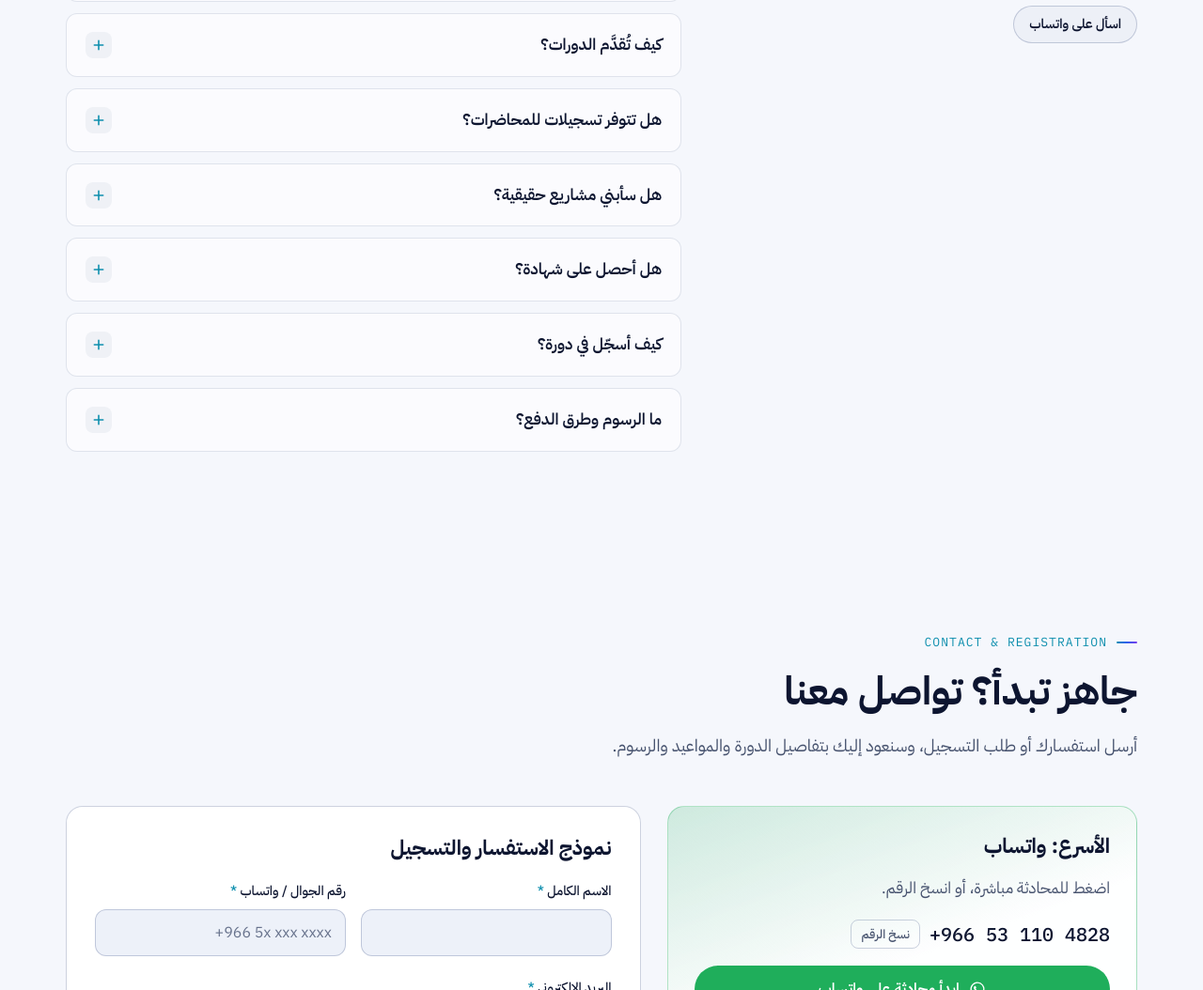
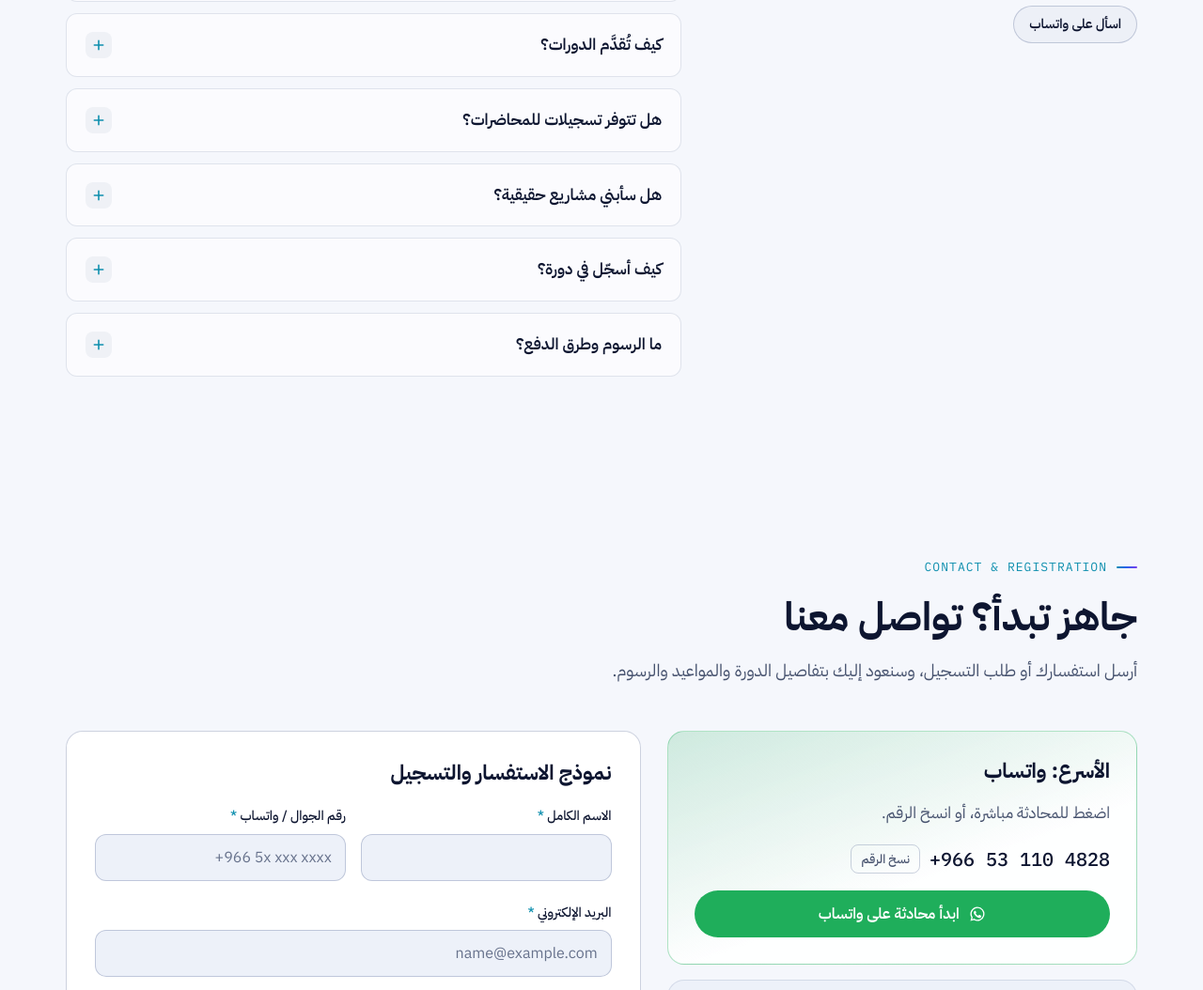
Before and after one commit to gargorey/codepath-academy, a plain HTML site: page index.html in a window 1280 px wide. Shown: the part 5821-6875 px from the top of the page at 94% size. Drawn offline with Linux system fonts and the light colour scheme.

Commit message:
Hide the certificate FAQ for now
Co-Authored-By: Claude Opus 5.5 <noreply@anthropic.com>
Claude-Session: https://claude.ai/code/session_01KhWuEkuoMM9GHrAXbyQhYn

```diff
--- a/index.html
+++ b/index.html
@@ -808,7 +808,8 @@ const FAQ = [
     en:"Yes. Every course ends with a practical project that brings together what you learned, plus hands-on exercises during the lessons."}],
   [{ar:"هل أحصل على شهادة؟", en:"Do I get a certificate?"},
    {ar:"تفاصيل الشهادات، إن وُجدت لدورة معينة، تُعلن مع تفاصيل تلك الدورة. تواصل معنا للاستفسار عن دورة محددة.",
-    en:"Certificate details, where offered, are announced with each course. Contact us to ask about a specific course."}],
+    en:"Certificate details, where offered, are announced with each course. Contact us to ask about a specific course."},
+   {hidden:true}],   // مخفي حالياً / hidden for now: delete {hidden:true} to show it again
   [{ar:"كيف أسجّل في دورة؟", en:"How do I register?"},
    {ar:"املأ نموذج الاستفسار في أسفل الصفحة أو راسلنا مباشرة على واتساب، وسنتواصل معك بتفاصيل الدورة وخطوات التسجيل.",
     en:"Fill in the enquiry form below or message us on WhatsApp, and we'll get back to you with course details and next steps."}],
@@ -968,7 +969,7 @@ function renderProjects(){
 }
 
 function renderFaq(){
-  $("#faqList").innerHTML = FAQ.map(([q,a]) => `<details><summary>${esc(L(q))}<span class="pm" aria-hidden="true"><svg viewBox="0 0 24 24" width="16" height="16" fill="none" stroke="currentColor" stroke-width="2.4" stroke-linecap="round"><path d="M12 5v14M5 12h14"/></svg></span></summary><div class="ans">${esc(L(a))}</div></details>`).join("");
+  $("#faqList").innerHTML = FAQ.filter(f => !(f[2] && f[2].hidden)).map(([q,a]) => `<details><summary>${esc(L(q))}<span class="pm" aria-hidden="true"><svg viewBox="0 0 24 24" width="16" height="16" fill="none" stroke="currentColor" stroke-width="2.4" stroke-linecap="round"><path d="M12 5v14M5 12h14"/></svg></span></summary><div class="ans">${esc(L(a))}</div></details>`).join("");
 }
 
 function renderContact(){
```
